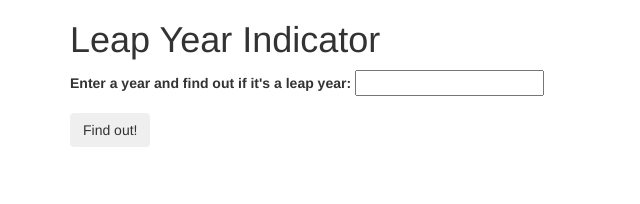
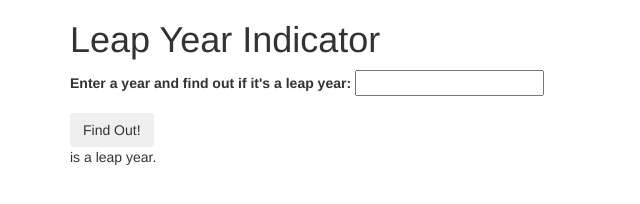
Before and after one commit to taylorsomers/leap-year, a plain HTML site: page index.html in a window 1280 px wide. Shown: the full height of the page, 0-640 px from the left. Drawn offline with Linux system fonts and the light colour scheme.

Commit message:
Add p with spans to display results and whether or not the year inputed by user is a leap year

```diff
--- a/index.html
+++ b/index.html
@@ -17,9 +17,10 @@
           <label for="year">Enter a year and find out if it's a leap year:</label>
           <input id="year" type="text">
         </div>
-        <button type="submit" class="btn">Find out!</button>
+        <button type="submit" class="btn">Find Out!</button>
       </form>
       <div id="result">
+        <p><span class="year"></span> is <span class="not"></span> a leap year.</p>
       </div>
     </div>
   </body>
```
